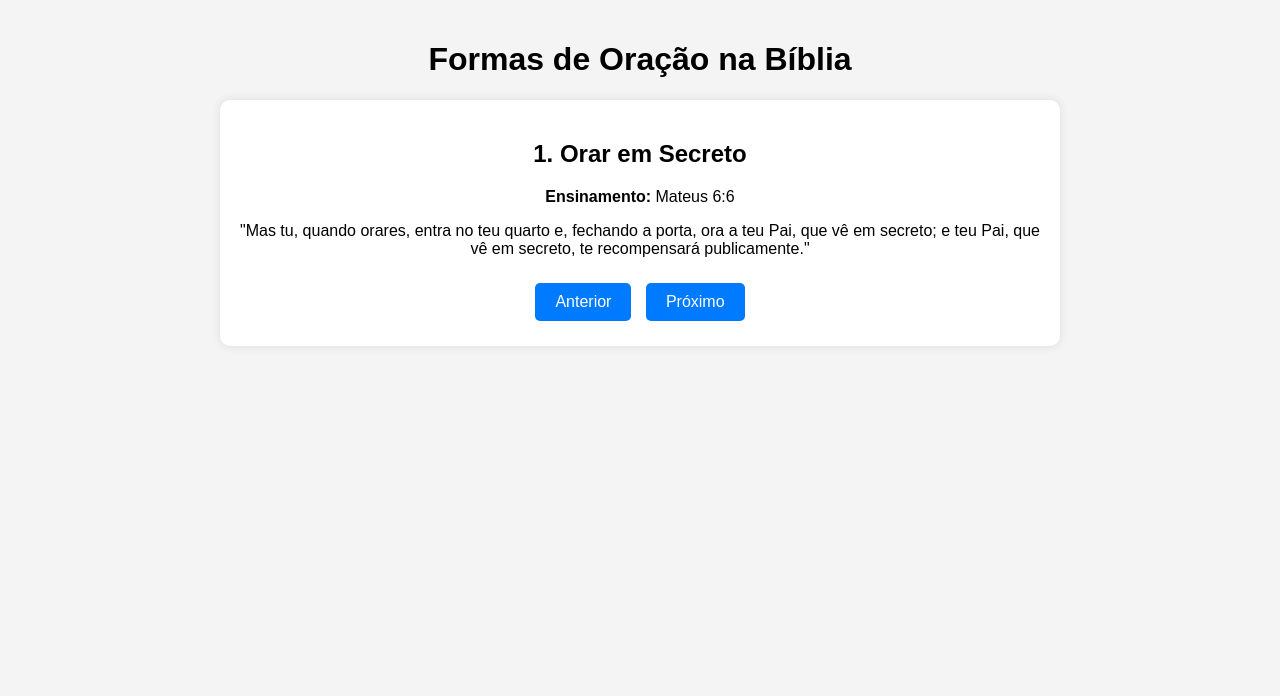
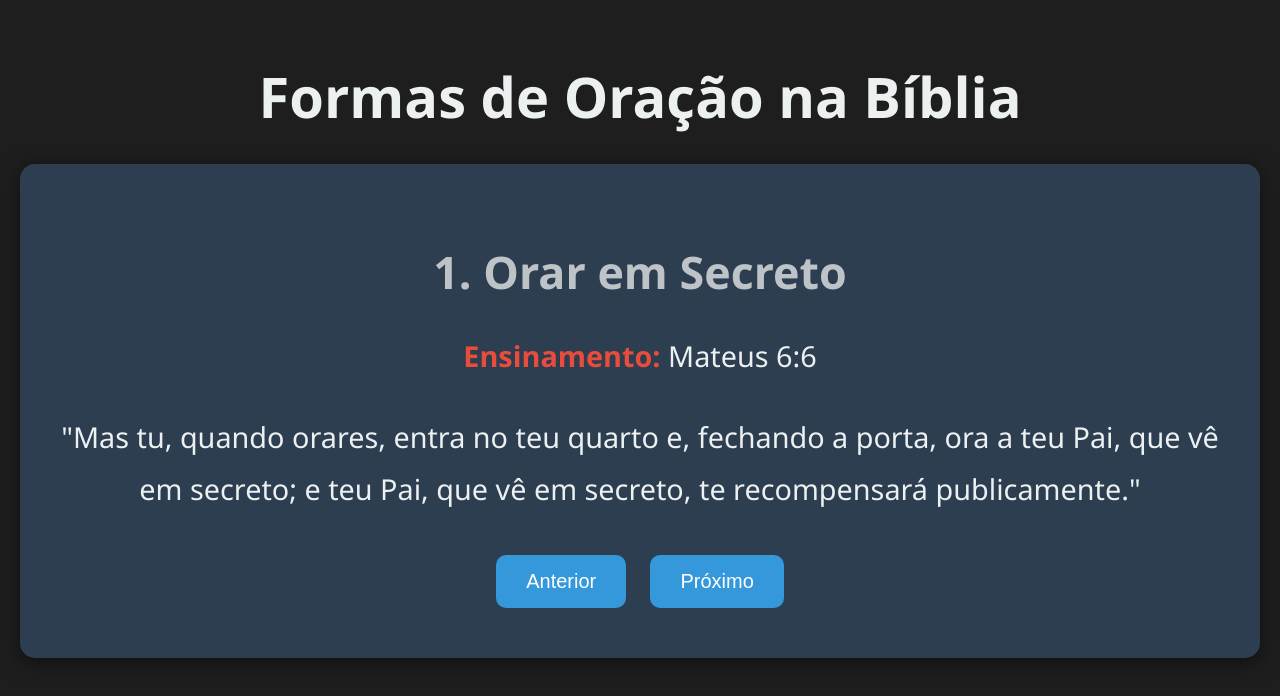
Before and after one commit to MeuCode-Git/Prega-o-ora-o, a plain HTML site: page index.html in a window 1280 px wide. Drawn offline with Linux system fonts and the light colour scheme.

Commit message:
Atualizar o index.html

```diff
--- a/index.html
+++ b/index.html
@@ -6,41 +6,86 @@
     <title>Formas de Oração na Bíblia</title>
     <style>
        body {
-            font-family: Arial, sans-serif;
+    font-family: 'Segoe UI', Tahoma, Geneva, Verdana, sans-serif;
     text-align: center;
-            background-color: #f4f4f4;
+    background-color: #1e1e1e; /* Fondo oscuro para mejorar el contraste */
     margin: 0;
     padding: 20px;
+    color: #f8f9fa; /* Texto claro para mejor visibilidad */
 }
+
 .slide-container {
-            max-width: 800px;
+    max-width: 1200px; /* Más ancho para pantallas grandes */
     margin: auto;
-            background: white;
-            padding: 20px;
-            border-radius: 10px;
-            box-shadow: 0px 0px 10px rgba(0, 0, 0, 0.1);
+    background: #2c3e50; /* Fondo oscuro con tono azulado */
+    padding: 40px;
+    border-radius: 15px;
+    box-shadow: 0px 4px 20px rgba(0, 0, 0, 0.5); /* Sombra más pronunciada */
 }
+
 .slide {
     display: none;
+    animation: fadeIn 0.5s ease-in-out;
 }
+
 .active {
     display: block;
 }
+
 .buttons {
-            margin-top: 20px;
+    margin-top: 30px;
 }
+
 button {
-            background-color: #007BFF;
+    background-color: #3498db; /* Azul brillante para botones */
     color: white;
     border: none;
-            padding: 10px 20px;
-            margin: 5px;
+    padding: 15px 30px;
+    margin: 10px;
     cursor: pointer;
-            border-radius: 5px;
-            font-size: 16px;
+    border-radius: 10px;
+    font-size: 20px; /* Tamaño de fuente más grande */
+    transition: background-color 0.3s ease, transform 0.2s ease;
 }
+
 button:hover {
-            background-color: #0056b3;
+    background-color: #2980b9; /* Azul más oscuro al pasar el mouse */
+    transform: translateY(-2px);
+}
+
+button:active {
+    transform: translateY(0);
+}
+
+h1 {
+    font-size: 3.5em; /* Tamaño grande para títulos */
+    margin-bottom: 30px;
+    color: #ecf0f1; /* Color claro para mejor visibilidad */
+}
+
+h2 {
+    font-size: 2.8em; /* Tamaño grande para subtítulos */
+    margin-bottom: 20px;
+    color: #bdc3c7; /* Color gris claro */
+}
+
+p {
+    font-size: 1.8em; /* Tamaño grande para texto */
+    line-height: 1.8;
+    color: #ecf0f1; /* Texto claro */
+}
+
+b {
+    color: #e74c3c; /* Rojo brillante para resaltar */
+}
+
+@keyframes fadeIn {
+    from {
+        opacity: 0;
+    }
+    to {
+        opacity: 1;
+    }
 }
     </style>
 </head>
@@ -192,6 +237,15 @@
 
         slides[currentSlide].classList.add('active');
     }
+
+    // Código agregado para manejar las teclas del teclado
+    document.addEventListener('keydown', function(event) {
+        if (event.key === 'ArrowLeft' || event.key === 'PageUp' || event.key === 'Backspace') {
+            changeSlide(-1); // Retrocede
+        } else if (event.key === 'ArrowRight' || event.key === 'PageDown' || event.key === 'Space') {
+            changeSlide(1); // Avanza
+        }
+    });
 </script>
 
 </body>
```
Lines whose indentation alone changed are shown as unchanged.
